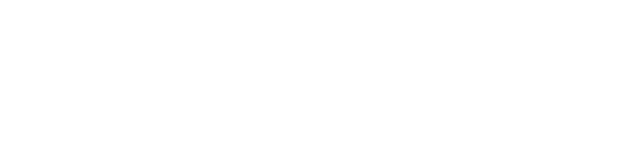
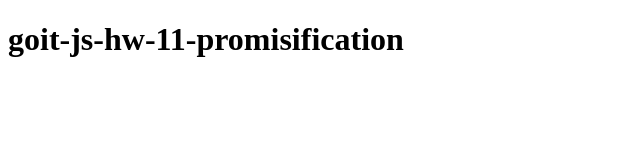
Before and after one commit to Kuchvara/goit-js-hw-11-promisification, a plain HTML site: page index.html in a window 1280 px wide. Shown: the whole page, without its empty margins (0-640 px from the left). Drawn offline with Linux system fonts and the light colour scheme.

Commit message:
add Title

```diff
--- a/index.html
+++ b/index.html
@@ -4,9 +4,10 @@
     <meta charset="UTF-8">
     <meta http-equiv="X-UA-Compatible" content="IE=edge">
     <meta name="viewport" content="width=device-width, initial-scale=1.0">
-    <title>Document</title>
+    <title>goit-js-hw-11-promisification</title>
 </head>
 <body>
+    <h1>goit-js-hw-11-promisification</h1>
 
     <script src="./first.js" type="module"></script>
     <script src="./second.js" type="module"></script>
```
